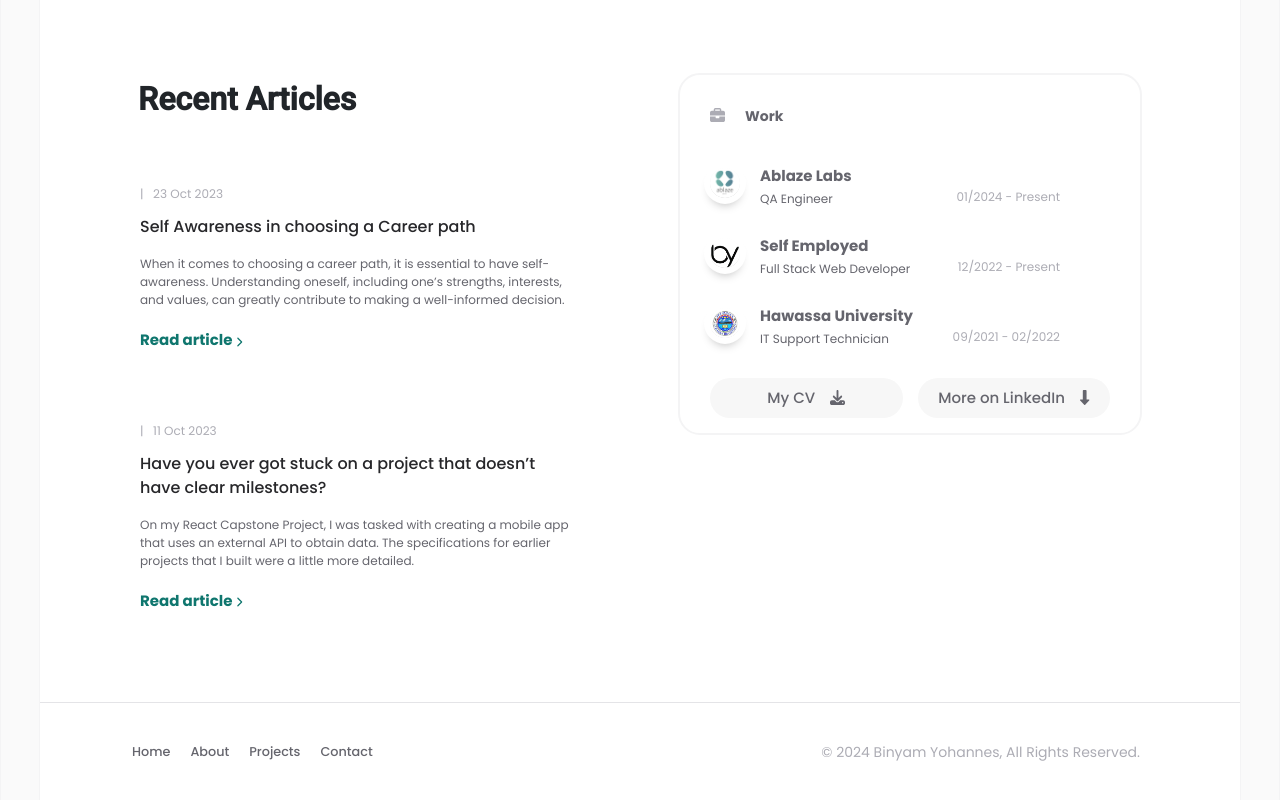
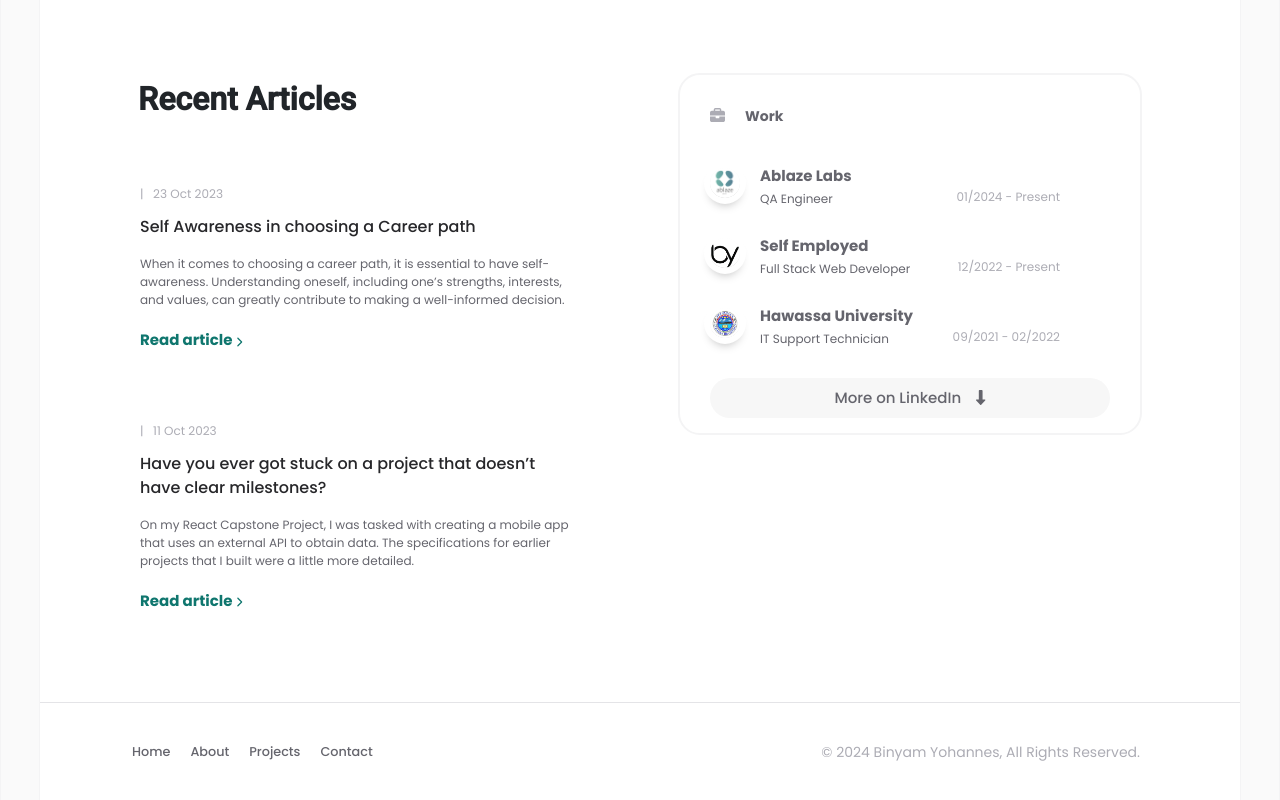
Before and after one commit to binyamolango/binyam_yohannes, a React (Create React App) app: page / in a window 1280 px wide. Shown: the part 710-1510 px from the top of the page. Built offline with nearby package versions, Linux system fonts and the light colour scheme.

Commit message:
Update work

```diff
--- a/src/components/homepage/styles/works.css
+++ b/src/components/homepage/styles/works.css
@@ -48,7 +48,6 @@
   display: flex;
   justify-content: center;
   height: 40px;
-  gap: 1em;
 }
 
 .work-button {
--- a/src/components/homepage/works.jsx
+++ b/src/components/homepage/works.jsx
@@ -1,5 +1,5 @@
 import React from 'react';
-import { faBriefcase, faDownLong, faDownload } from '@fortawesome/free-solid-svg-icons';
+import { faBriefcase, faDownLong } from '@fortawesome/free-solid-svg-icons';
 import { FontAwesomeIcon } from '@fortawesome/react-fontawesome';
 
 import Card from '../common/card';
@@ -55,17 +55,6 @@ const Works = () => (
           <div className="work-button-cont">
             <button type="button" className="work-button">
               <a
-                href="https://docs.google.com/document/d/1TFuTLI5paesgSREVPy196Z83eAfcmClWDKgIZb51yvw/edit?usp=sharing"
-                target="_blank"
-                rel="noreferrer"
-              >
-                <span>My CV</span>
-                {'  '}
-                <FontAwesomeIcon icon={faDownload} />
-              </a>
-            </button>
-            <button type="button" className="work-button">
-              <a
                 href="https://www.linkedin.com/in/binyamyohannes/"
                 target="_blank"
                 rel="noreferrer"
```
